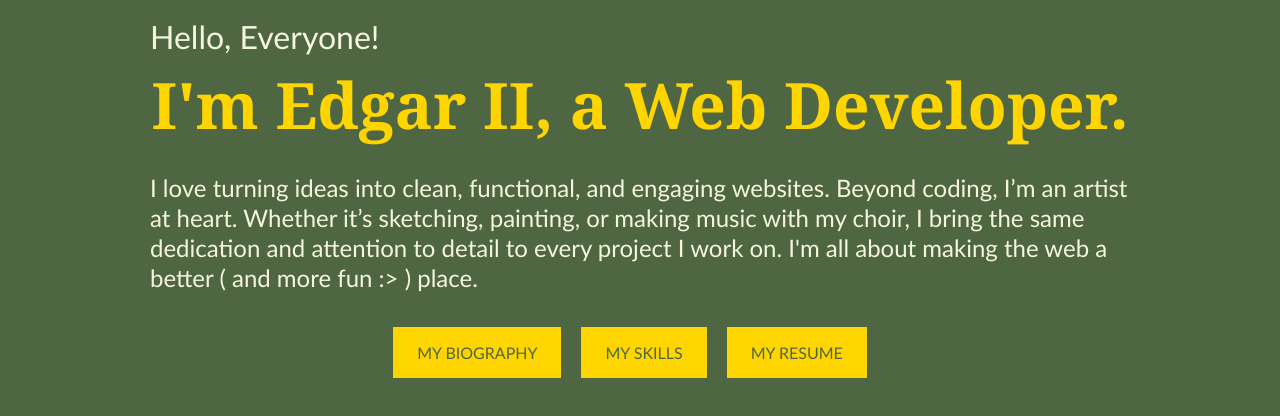
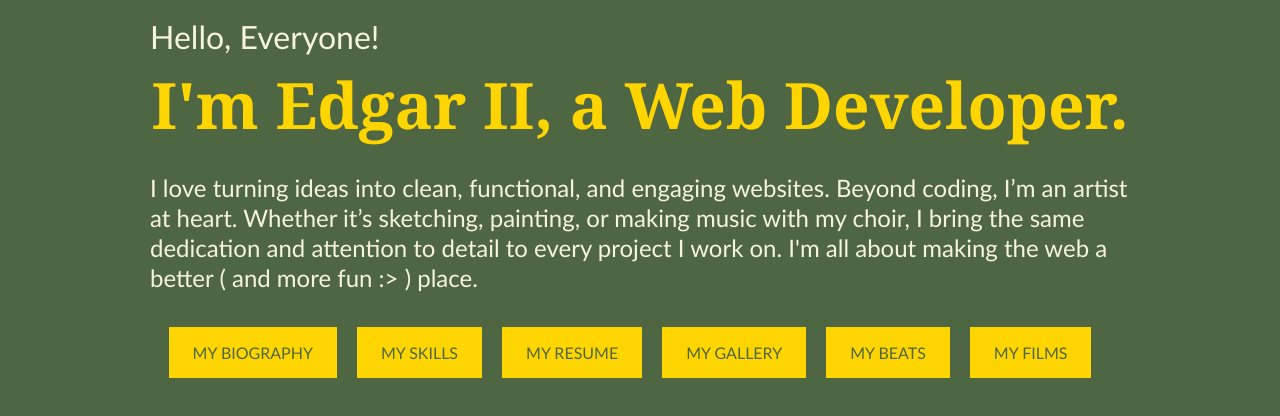
Before and after one commit to romeroedgarii/ROMERO_ADDING_MEDIA, a plain HTML site: page index.html in a window 1280 px wide. Shown: the part 742-1158 px from the top of the page. Drawn offline with Linux system fonts and the light colour scheme.

Commit message:
Update index.html

```diff
--- a/index.html
+++ b/index.html
@@ -169,6 +169,9 @@
             <div class="buttonlink"><a href="Romero_Biography_ITDD.html" >My Biography</a></div>
             <div class="buttonlink"><a href="ROMERO_SKILLS_ITDD.html">My Skills</a></div>
             <div class="buttonlink"><a href="Romero_Resume_ITDD.html">My Resume</a></div>
+            <div class="buttonlink"><a href="Romero_PhotoGallery.html">My Gallery</a></div>
+            <div class="buttonlink"><a href="Romero_Beats.html">My Beats</a></div>
+            <div class="buttonlink"><a href="Romero_Films.html">My Films</a></div>
 
         </div>
 
```
